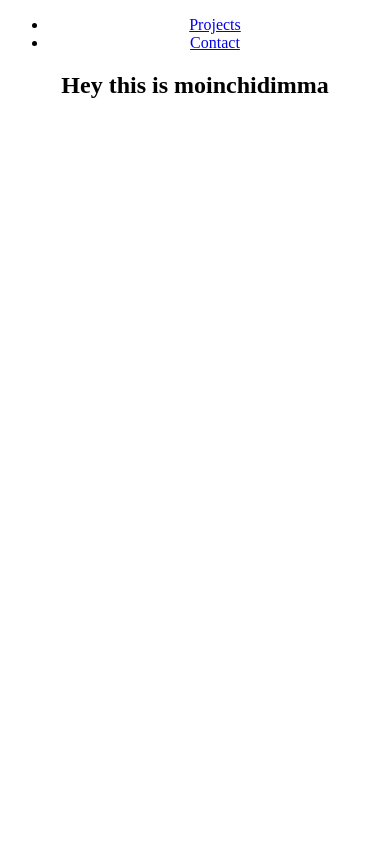
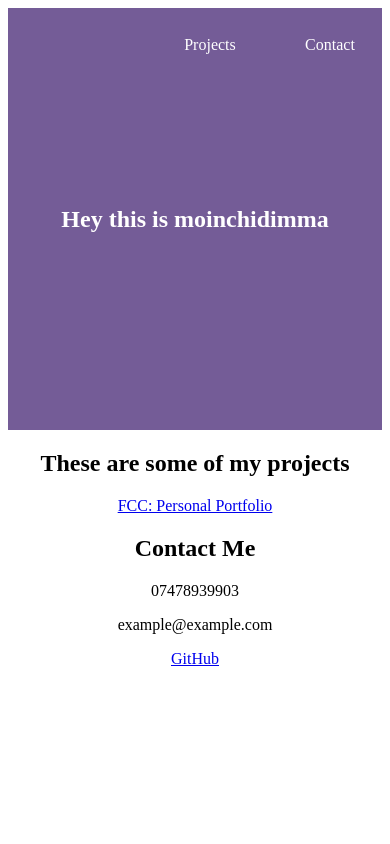
Before and after one commit to okafor-chidimma/moinchidimma, a plain HTML site: page index.html in a window 390 px wide. Shown: the top 844 px of the page. Drawn offline with Linux system fonts and the light colour scheme.

Commit message:
added media query, heght to welcome section and fixed(position) navbar

```diff
--- a/css/style.css
+++ b/css/style.css
@@ -1,6 +1,48 @@
 .text-center {
   text-align: center;
 }
+nav {
+  display: block;
+  color: #fff;
+}
+nav a{
+  color: #fff;
+  text-decoration: none;
+
+}
+#navbar {
+  position: fixed;
+  top: 0;
+  right: 0;
+  /* display: flex; */
+  /*flex-flow: row wrap; */
+}
+#navbar ul {
+  display: flex;
+
+}
+#navbar li {
+  text-decoration: none;
+  list-style: none;
+  display: inline-block;
+  width: 80px;
+  padding: 20px;
+}
+
 #welcome-section{
   height: 100vh;
+  /* margin: auto; */
+  display: flex;
+  align-items: center;
+  justify-content: center;
+  background: #745c97;
+  color: #fff;
 }
+#welcome-section h1 {
+
+}
+@media screen and (max-width: 650px){
+  #welcome-section {
+    height: 50vh;
+  }
+}
```
